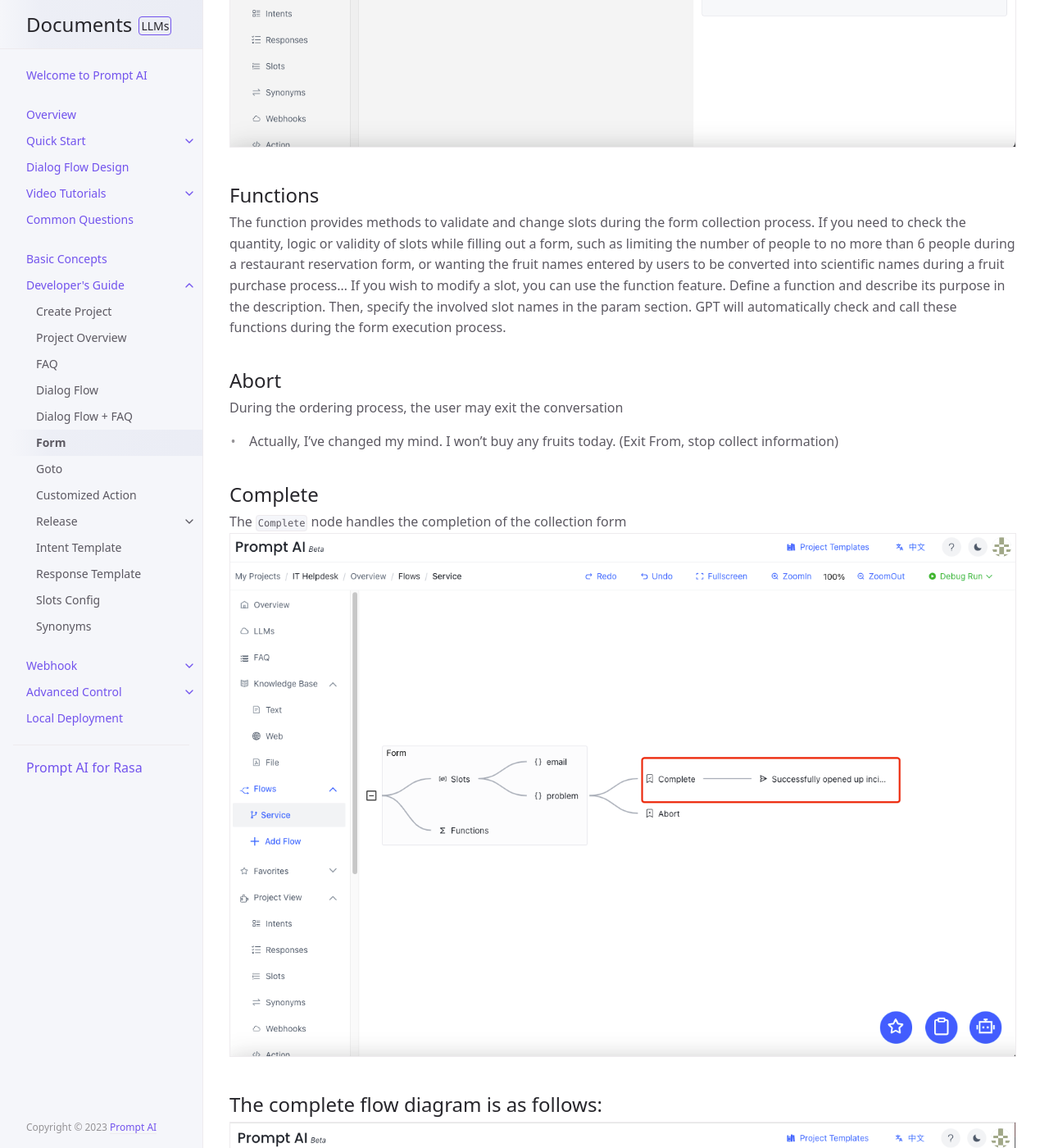
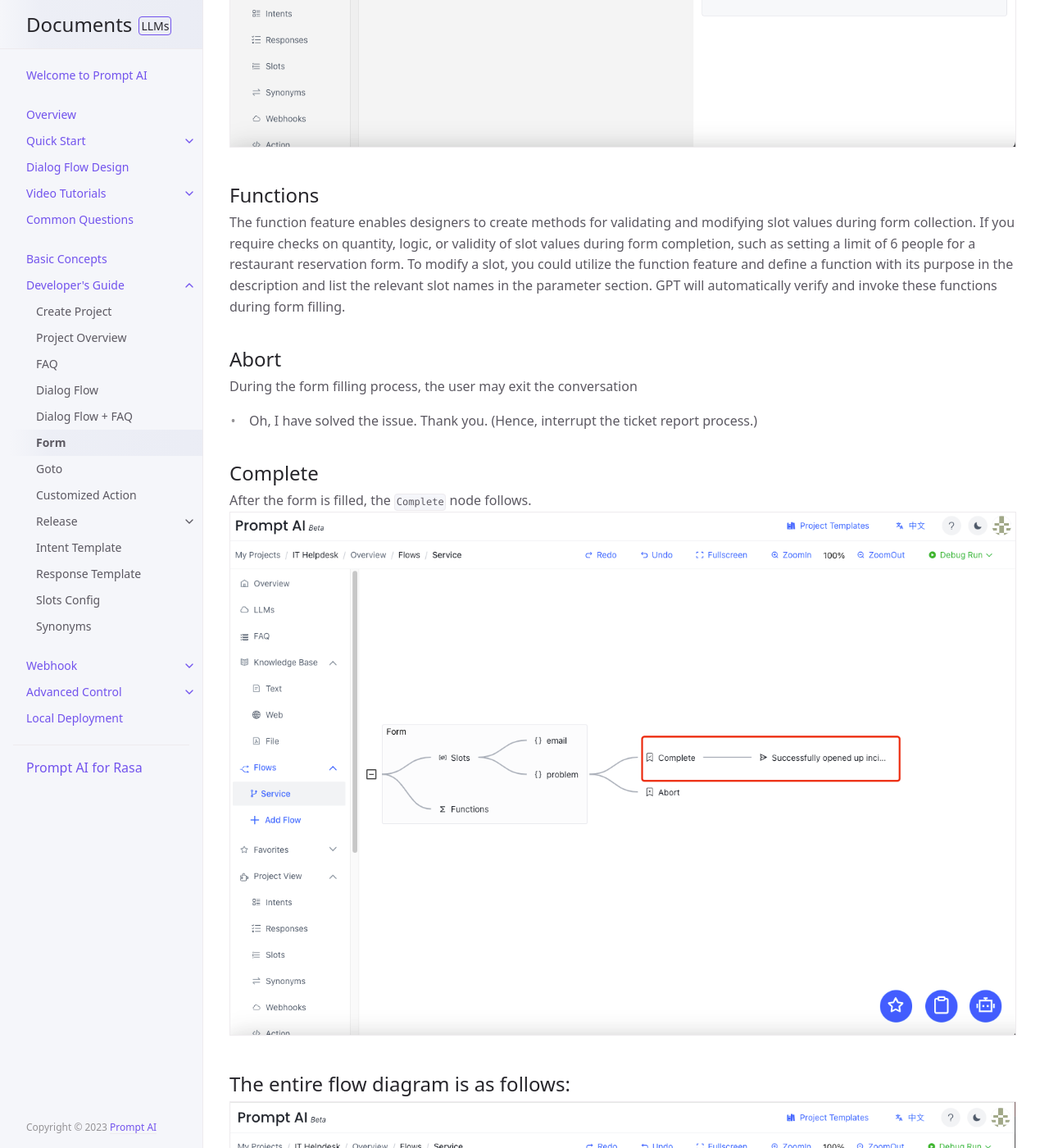
Before and after one commit to ws-cd/ws-cd.github.io, a Jekyll site: the page built from docs/tutorial/form.md, in a window 1280 px wide and 1400 px high, scrolled down 6577 px. Shown: the whole window at 82% size. Built offline with Jekyll 4.4.1, drawn with Linux system fonts in a browser that asks for light colours.

Commit message:
Update form.md

```diff
--- a/docs/tutorial/form.md
+++ b/docs/tutorial/form.md
@@ -71,25 +71,22 @@ Add `problem` slot like this:
 ![form-08.png](/assets/images/tutorial/form/form-08.png)
 
 ## Functions
-The function provides methods to validate and change slots during the form collection process. If you need to check the quantity,
-logic or validity of slots while filling out a form, such as limiting the number of people to no more than 6 people during a restaurant reservation form,
-or wanting the fruit names entered by users to be converted into scientific names during a fruit purchase process...
-If you wish to modify a slot, you can use the function feature. Define a function and describe its purpose in the description.
-Then, specify the involved slot names in the param section. GPT will automatically check and call these functions during the form execution process.
+The function feature enables designers to create methods for validating and modifying slot values during form collection. If you require checks on quantity, logic, or validity of slot values during form completion, such as setting a limit of 6 people for a restaurant reservation form.
+To modify a slot, you could utilize the function feature and define a function with its purpose in the description and list the relevant slot names in the parameter section. GPT will automatically verify and invoke these functions during form filling.
 
 ## Abort
-During the ordering process, the user may exit the conversation
-- Actually, I've changed my mind. I won't buy any fruits today. (Exit From, stop collect information)
+During the form filling process, the user may exit the conversation
+- Oh, I have solved the issue. Thank you. (Hence, interrupt the ticket report process.)
 
 ## Complete
-The `Complete` node handles the completion of the collection form
+After the form is filled, the `Complete` node follows.
 ![form-09.png](/assets/images/tutorial/form/form-09.png)
 
-## The complete flow diagram is as follows:
+## The entire flow diagram is as follows:
 ![form-10.png](/assets/images/tutorial/form/form-10.png)
 ![form-11.png](/assets/images/tutorial/form/form-11.png)
 
-## Test Run
+## Test run
 ![form-12.png](/assets/images/tutorial/form/form-12.png)
 ---
 
```
